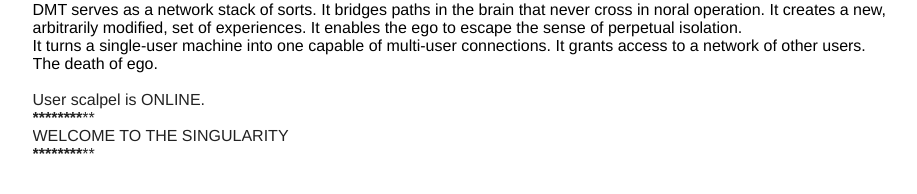
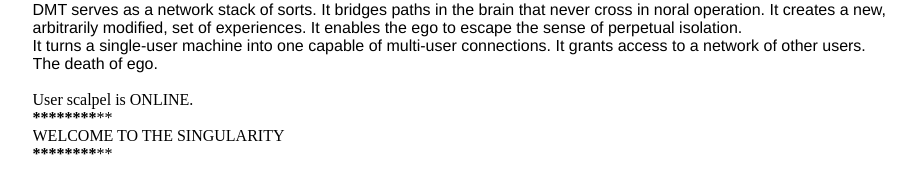
Before and after one commit to avar1c3/inkwell, a Jekyll site: the page built from _posts/2023-02-10-welcome-to-the-singulariy.md, in a window 1280 px wide. Shown: the part 455-649 px from the top of the page, without its empty margins (180-1097 px from the left). Built offline with Jekyll 4.4.1, drawn with Linux system fonts in a browser that asks for light colours; some web fonts are replaced.

Commit message:
New font

```diff
--- a/_sass/_typography.scss
+++ b/_sass/_typography.scss
@@ -19,6 +19,11 @@
 @font-face {
 	font-family: "OMORI_GAME2";
 	src: url("../assets/fonts/OMORI_GAME2.woff2") format("woff2")
+}
+
+@font-face {
+	font-family: "3270";
+	src: url("../assets/fonts/3270.woff2")
 }
 
 // Site-wide base style
@@ -59,3 +64,8 @@ html {
 	font-family: 'OMORI_GAME';
 	color: #e65539;
 }
+
+.terminal-font {
+	font-family: '3270';
+	color: black;
+}
```
